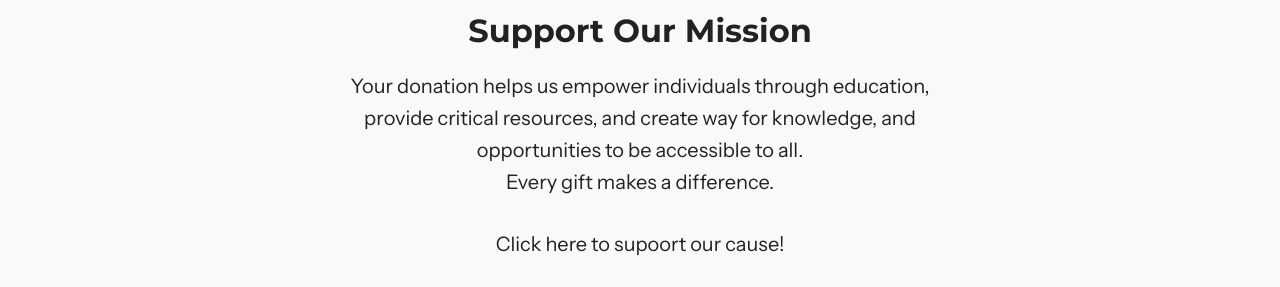
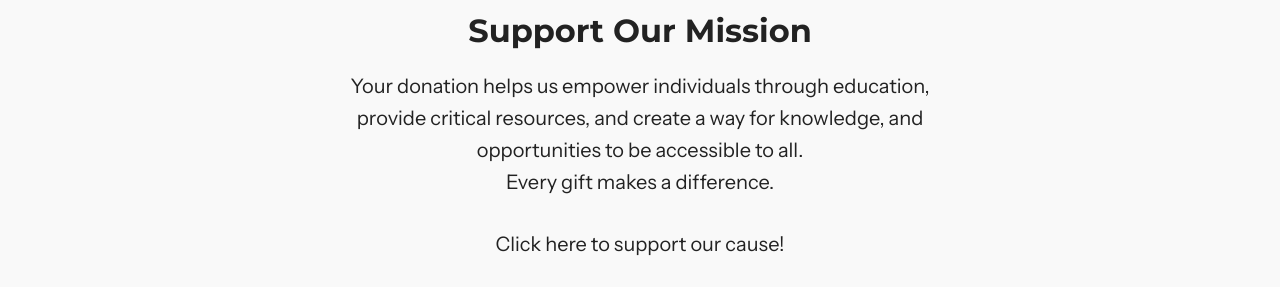
Before and after one commit to bellj22/ALOP, a plain HTML site: page donation.html in a window 1280 px wide. Shown: the part 696-983 px from the top of the page. Drawn offline with Linux system fonts and the light colour scheme.

Commit message:
Update donation.html

```diff
--- a/donation.html
+++ b/donation.html
@@ -36,11 +36,11 @@
         <h2>Support Our Mission</h2>
         <p>
             Your donation helps us empower individuals through education, provide critical resources,
-            and create way for knowledge, and opportunities to be accessible to all.<br>
+            and create a way for knowledge, and opportunities to be accessible to all.<br>
             Every gift makes a difference.
         </p>
         <p>
-            Click here to supoort our cause!
+            Click here to support our cause!
         </p>
         <button class="donation-btn-link" onclick="donateMessage()">Donate</a>
     </section>
```
